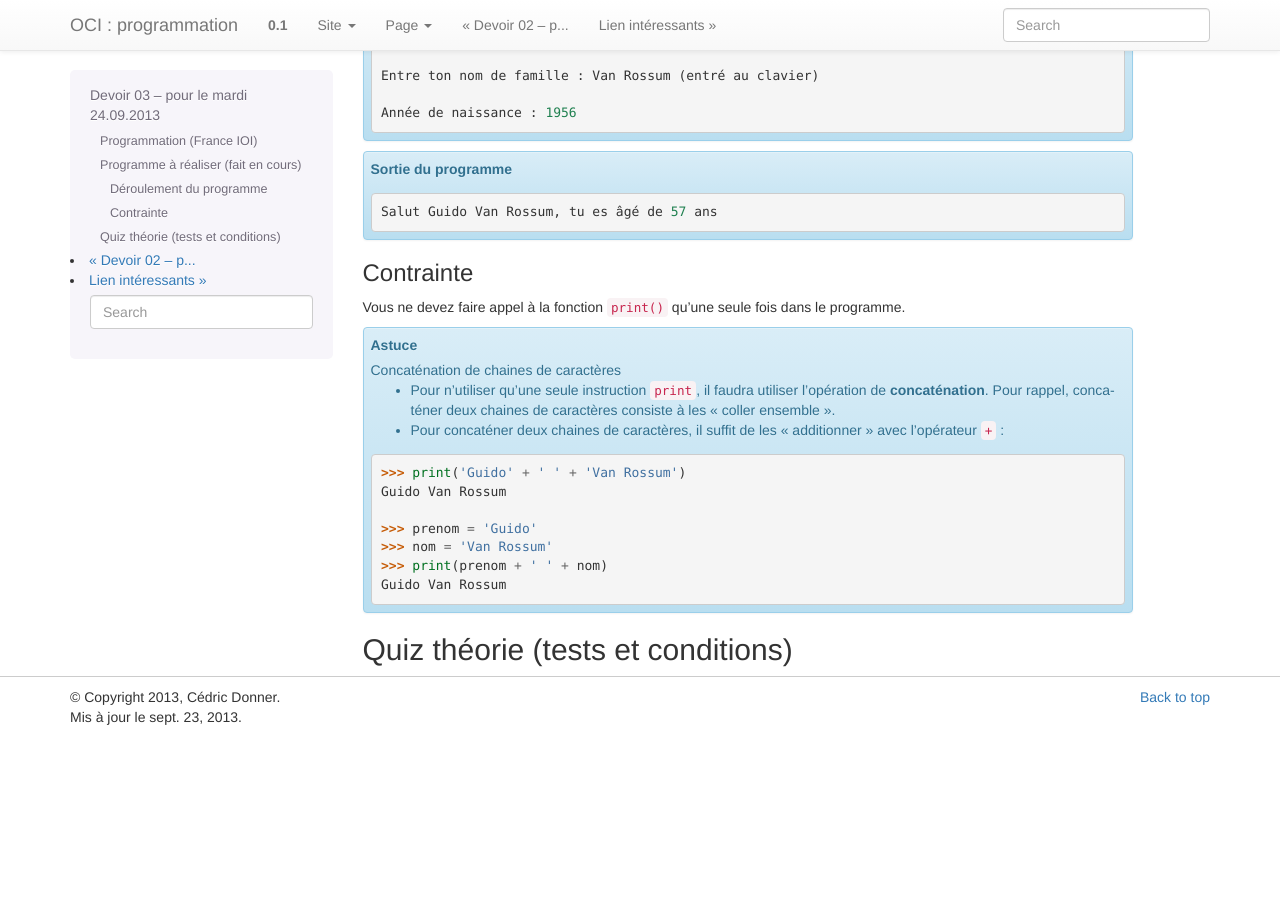
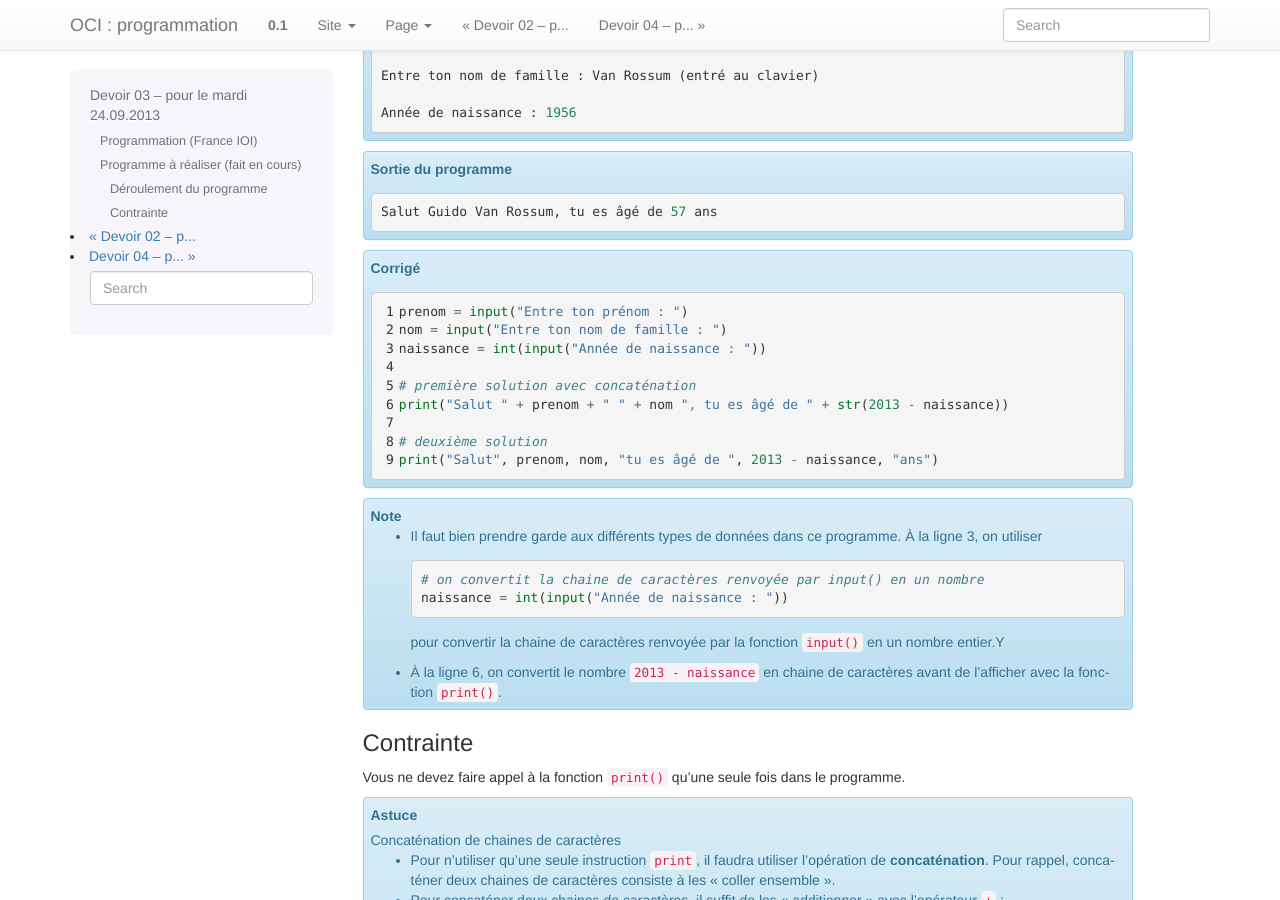
Before and after one commit to donnerc/oci-programming, a Sphinx documentation site: the page built from source/devoirs/devoir-03.rst, in a window 1280 px wide and 900 px high, scrolled down 721 px. Built offline with Sphinx 7.4.7, drawn with Linux system fonts in a browser that asks for light colours; before the commit the page ends 1458 px from its top, so only the background shows below that.

Commit message:
ajout theorie chapitre 01 niveau 05

```diff
--- a/source/devoirs/devoir-03.rst
+++ b/source/devoirs/devoir-03.rst
@@ -55,6 +55,35 @@ Déroulement du programme
 
         Salut Guido Van Rossum, tu es âgé de 57 ans
 
+..  admonition:: Corrigé
+
+    ..  code-block:: python
+        :linenos:
+
+        prenom = input("Entre ton prénom : ")
+        nom = input("Entre ton nom de famille : ")
+        naissance = int(input("Année de naissance : "))
+
+        # première solution avec concaténation
+        print("Salut " + prenom + " " + nom ", tu es âgé de " + str(2013 - naissance))
+
+        # deuxième solution
+        print("Salut", prenom, nom, "tu es âgé de ", 2013 - naissance, "ans")
+
+..  note::
+
+    *   Il faut bien prendre garde aux différents types de données dans ce
+        programme. À la ligne 3, on utiliser ::
+
+            # on convertit la chaine de caractères renvoyée par input() en un nombre
+            naissance = int(input("Année de naissance : "))
+
+        pour convertir la chaine de caractères renvoyée par la fonction
+        ``input()`` en un nombre entier.Y
+
+    *   À la ligne 6, on convertit le nombre ``2013 - naissance`` en chaine de caractères
+        avant de l'afficher avec la fonction ``print()``.
+
 Contrainte
 ----------
 
@@ -77,10 +106,11 @@ Vous ne devez faire appel à la fonction  ``print()`` qu'une seule fois dans le
         Guido Van Rossum
 
 
-Quiz théorie (tests et conditions)
-==================================
 
 ..  only:: prof
+
+    Quiz théorie (tests et conditions)
+    ==================================
 
     *   il faut rajouter un quiz qui permet de tester dans quelle mesure ils
         ont compris le sujet difficile des conditions
--- /dev/null
+++ b/source/theorie/niveau-01/france-ioi-niveau-01-chap-06-theorie.rst
@@ -0,0 +1,2 @@
+Chapitre 6 : Structures avancées
+################################
```
Also changed, not shown: source/devoirs/devoir-04.rst (added, +38 -0 lines), source/theorie/niveau-01/france-ioi-niveau-01-chap-05-theorie.rst (added, +176 -0 lines), source/theorie/niveau-01/figures/diagram_else_fr_python.png (added), source/theorie/niveau-01/figures/diagram_if_fr_python.png (added), source/theorie/niveau-01/test.rst (added).
